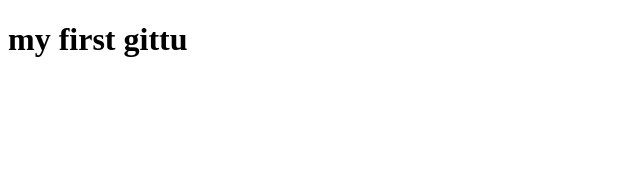
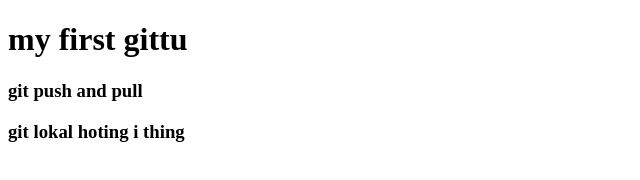
Before and after one commit to raselabdullah/wonder-version, a plain HTML site: page index.html in a window 1280 px wide. Shown: the whole page, without its empty margins (0-640 px from the left). Drawn offline with Linux system fonts and the light colour scheme.

Commit message:
ok agrement

```diff
--- a/index.html
+++ b/index.html
@@ -7,5 +7,13 @@
 </head>
 <body>
     <h1>my first gittu</h1>
+    <h3>git push and pull </h3>
+    <h3>git lokal hoting i thing</h3>
+
+
+
+
+
 </body>
+
 </html>
```
